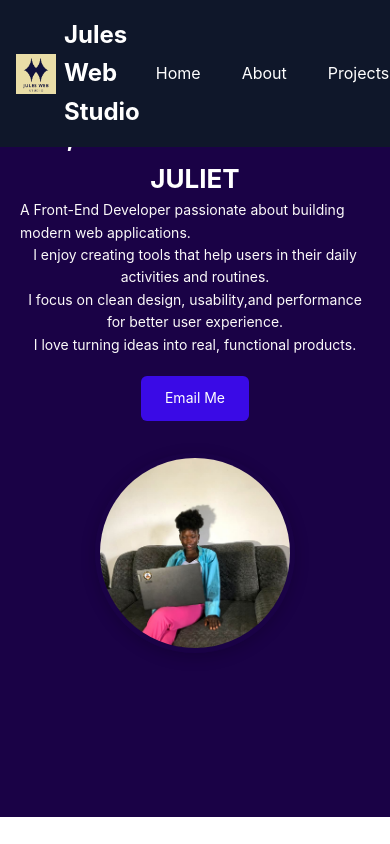
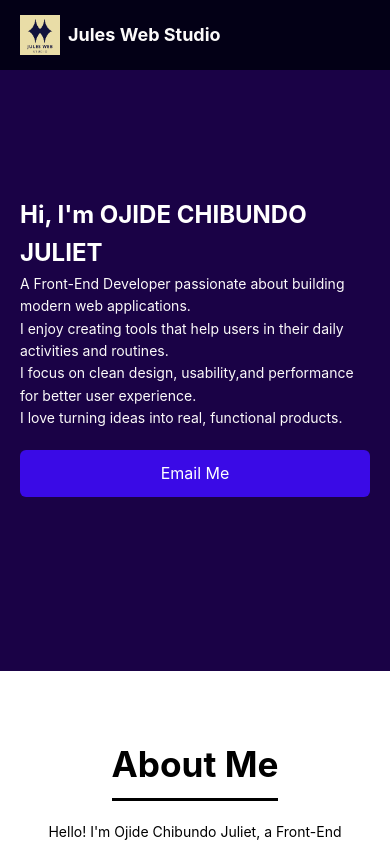
Before and after one commit to juliet2025-tech/myportfolio, a React (Create React App) app in the folder my-portfolio/: page / in a window 390 px wide. Shown: the top 844 px of the page. Built offline with nearby package versions, Linux system fonts and the light colour scheme.

Commit message:
final commit

```diff
--- a/my-portfolio/src/App.css
+++ b/my-portfolio/src/App.css
@@ -55,14 +55,21 @@ header h1 {
 }
 
 @media (max-width: 768px) {
+
   #Hero {
     flex-direction: column;
-    text-align: center;
-    padding: 20px;
+    align-items: flex-start;
+    padding: 30px 20px;
+    text-align: left;
+  }
+
+  /* Hide image on mobile */
+  .hero-image {
+    display: none;
   }
 
   #hero-text {
-    font-size: 26px;
+    font-size: 24px;
   }
 
   #hero {
@@ -71,24 +78,13 @@ header h1 {
 
   #Hero p {
     font-size: 14px;
-    line-height: 1.6;
   }
 
   .email-btn {
-    padding: 10px 16px;
-    font-size: 14px;
-  }
-
-  .hero-image {
-    margin-top: 20px;
-  }
-
-  .hero-image img {
     width: 100%;
-    max-width: 250px;
-  }
-}
-
+    text-align: center;
+    padding: 14px;
+    }}
 
 .about-section {
   background-color: #ffffff;
--- a/my-portfolio/src/components/Navbar.css
+++ b/my-portfolio/src/components/Navbar.css
@@ -1,19 +1,16 @@
-.navbar{
-  display: flex;
-  justify-content: space-between;
-  align-items: center;
-  padding: 20px 10%;
-  background-color: #0f172a;
-  color: white;
-}
-
+/* ===== NAVBAR BASE ===== */
 .navbar {
   display: flex;
   justify-content: space-between;
   align-items: center;
-  padding: 1rem; /* reduce if you want tighter edge */
+  padding: 15px 20px;
+  background: #030016;
+  position: sticky;
+  top: 0;
+  z-index: 1000;
 }
 
+/* ===== LOGO ===== */
 .logo {
   display: flex;
   align-items: center;
@@ -22,44 +19,69 @@
 
 .logo img {
   width: 40px;
-  height: 40px;
 }
 
+.logo span {
+  font-weight: bold;
+  font-size: 18px;
+}
+
+/* ===== NAV LINKS (DESKTOP) ===== */
 .nav-links {
   display: flex;
-  gap: 2rem;
   list-style: none;
+  gap: 20px;
 }
 
-.logo{
-  font-size: 24px;
-  font-weight: bold;
+.nav-links li a {
+  text-decoration: none;
+  color: #fff;
+  font-weight: 500;
 }
 
-.nav-links{
-  list-style: none;
-  display: flex;
-  gap: 25px;
+/* ===== HAMBURGER (HIDDEN ON DESKTOP) ===== */
+.hamburger {
+  display: none;
+  font-size: 26px;
+  cursor: pointer;
 }
 
-.nav-links a{
-  text-decoration: none;
-  color: white;
-  font-size: 16px;
+/* ================= MOBILE STYLING ================= */
+@media (max-width: 768px) {
+
+  .hamburger {
+    display: block;
+  }
+
+  .nav-links {
+    position: absolute;
+    top: 70px;
+    right: 0;
+    width: 100%;
+    background: #fff;
+    flex-direction: column;
+    align-items: center;
+    gap: 20px;
+    padding: 20px 0;
+
+    /* Hidden by default */
+    transform: translateY(-150%);
+    transition: 0.3s ease;
+  }
+
+  /* When menu is open */
+  .nav-links.active {
+    transform: translateY(0);
+  }
+
+  .nav-links li {
+    width: 100%;
+    text-align: center;
+  }
+
+  .nav-links li a {
+    display: block;
+    padding: 10px;
+    width: 100%;
+  }
 }
-
-.nav-links a:hover{
-  color: #38bdf8;
-}
-
-.navbar{
-  position: sticky;
-  top: 0;
-  z-index: 1000;
-}
-
-.navbar{
-position: fixed;
-top: 0;
-width: 100%;
-}
```
